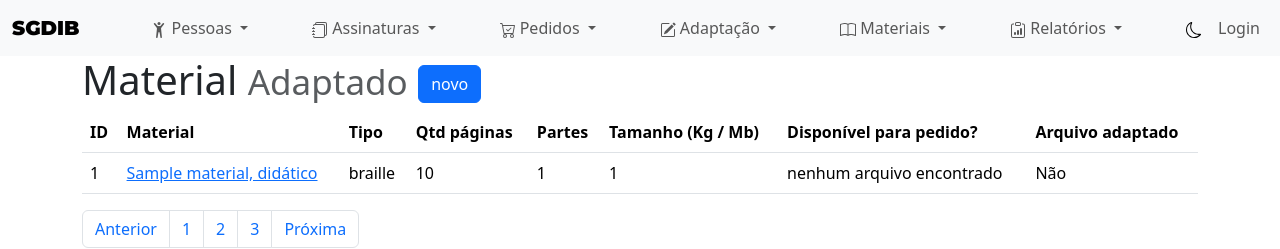
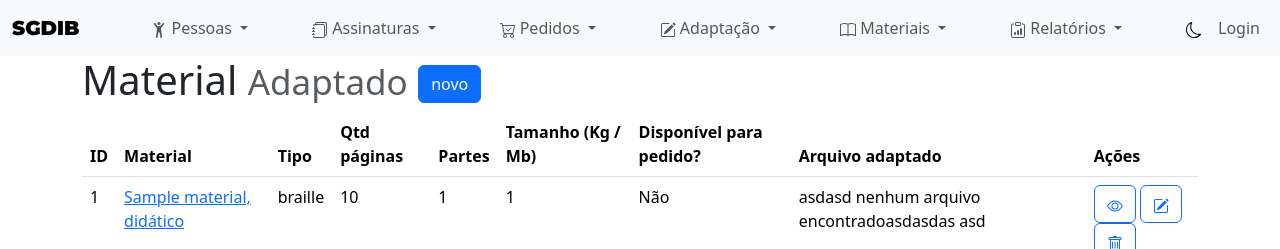
Before and after one commit to micheldiniz/sisdib, a Django app: page /material/adaptado/todos in a window 1280 px wide. Shown: the top 249 px of the page. Run offline with Django 5.2, Linux system fonts and the light colour scheme; tables that the repository leaves empty hold one stand-in row (values such as "Sample post"); some libraries are stand-ins or nearby versions.

Commit message:
page list to both Material and MAterialAdaptado

```diff
--- a/templates/material/lista_adaptado.html
+++ b/templates/material/lista_adaptado.html
@@ -18,6 +18,7 @@
         {% for th in ths %}
                 <th scope="col">{{th}}</th>
         {% endfor %}
+        <th scope="col">Ações</th>
       </tr>
     </thead>
     <tbody>
@@ -30,17 +31,30 @@
                 <td scope="row">{{object.tamanho}}</td>
                 <td scope="row">{{object.partes}}</td>
                 <td scope="row">
-                  {% if object.arquivo_original %}
-                  <a href="{{object.arquivo_original.url}}" download>arquivo</a>
+                  {% if object.is_disponivel_para_pedido == 'True' %}
+                    Sim
                   {% else %}
-                  nenhum arquivo encontrado
+                    Não
                   {% endif %}
                 </td>
-                {% if object.is_disponivel_para_pedido == 'True' %}
-                  <td scope="row">Sim</td>
+                <td scope="row">asdasd
+                  {% if object.arquivo_adaptado %}sadasd
+                  <a href="{{object.arquivo_adaptado.url}}" download>arquivo</a>
                   {% else %}
-                  <td scope="row">Não</td>
-                {% endif %}
+                  nenhum arquivo encontradoasdasdas
+                  {% endif %}                  asd
+                </td>
+                  <td scope="row">
+                    <a class="btn btn-outline-primary" text="visualizar" role="button" href="/material/adaptado/{{object.id}}">
+                      <svg xmlns="http://www.w3.org/2000/svg" width="16" height="16" fill="currentColor" class="bi bi-eye" viewBox="0 0 16 16"><path d="M16 8s-3-5.5-8-5.5S0 8 0 8s3 5.5 8 5.5S16 8 16 8zM1.173 8a13.133 13.133 0 0 1 1.66-2.043C4.12 4.668 5.88 3.5 8 3.5c2.12 0 3.879 1.168 5.168 2.457A13.133 13.133 0 0 1 14.828 8c-.058.087-.122.183-.195.288-.335.48-.83 1.12-1.465 1.755C11.879 11.332 10.119 12.5 8 12.5c-2.12 0-3.879-1.168-5.168-2.457A13.134 13.134 0 0 1 1.172 8z"/><path d="M8 5.5a2.5 2.5 0 1 0 0 5 2.5 2.5 0 0 0 0-5zM4.5 8a3.5 3.5 0 1 1 7 0 3.5 3.5 0 0 1-7 0z"/> </svg>
+                    </a>
+                    <a class="btn btn-outline-primary" text="editar" role="button" href="/material/adaptado/editar/{{object.id}}">
+                      <svg xmlns="http://www.w3.org/2000/svg" width="16" height="16" fill="currentColor" class="bi bi-pencil-square" viewBox="0 0 16 16"><path d="M15.502 1.94a.5.5 0 0 1 0 .706L14.459 3.69l-2-2L13.502.646a.5.5 0 0 1 .707 0l1.293 1.293zm-1.75 2.456-2-2L4.939 9.21a.5.5 0 0 0-.121.196l-.805 2.414a.25.25 0 0 0 .316.316l2.414-.805a.5.5 0 0 0 .196-.12l6.813-6.814z"/><path fill-rule="evenodd" d="M1 13.5A1.5 1.5 0 0 0 2.5 15h11a1.5 1.5 0 0 0 1.5-1.5v-6a.5.5 0 0 0-1 0v6a.5.5 0 0 1-.5.5h-11a.5.5 0 0 1-.5-.5v-11a.5.5 0 0 1 .5-.5H9a.5.5 0 0 0 0-1H2.5A1.5 1.5 0 0 0 1 2.5v11z"/></svg>
+                    </a>
+                    <button type="button" class="btn btn-outline-primary" data-bs-toggle="modal" attr="data-bs-target='#delete'+${fornecedor.id}">
+                      <svg xmlns="http://www.w3.org/2000/svg" width="16" height="16" fill="currentColor" class="bi bi-trash" viewBox="0 0 16 16"><path d="M5.5 5.5A.5.5 0 0 1 6 6v6a.5.5 0 0 1-1 0V6a.5.5 0 0 1 .5-.5zm2.5 0a.5.5 0 0 1 .5.5v6a.5.5 0 0 1-1 0V6a.5.5 0 0 1 .5-.5zm3 .5a.5.5 0 0 0-1 0v6a.5.5 0 0 0 1 0V6z"/><path fill-rule="evenodd" d="M14.5 3a1 1 0 0 1-1 1H13v9a2 2 0 0 1-2 2H5a2 2 0 0 1-2-2V4h-.5a1 1 0 0 1-1-1V2a1 1 0 0 1 1-1H6a1 1 0 0 1 1-1h2a1 1 0 0 1 1 1h3.5a1 1 0 0 1 1 1v1zM4.118 4 4 4.059V13a1 1 0 0 0 1 1h6a1 1 0 0 0 1-1V4.059L11.882 4H4.118zM2.5 3V2h11v1h-11z"/></svg>
+                    </button>
+                </td>
             </tr>
             {% endfor %}
     </tbody>
```
Also changed, not shown: templates/material/lista.html (+8 -4 lines).
